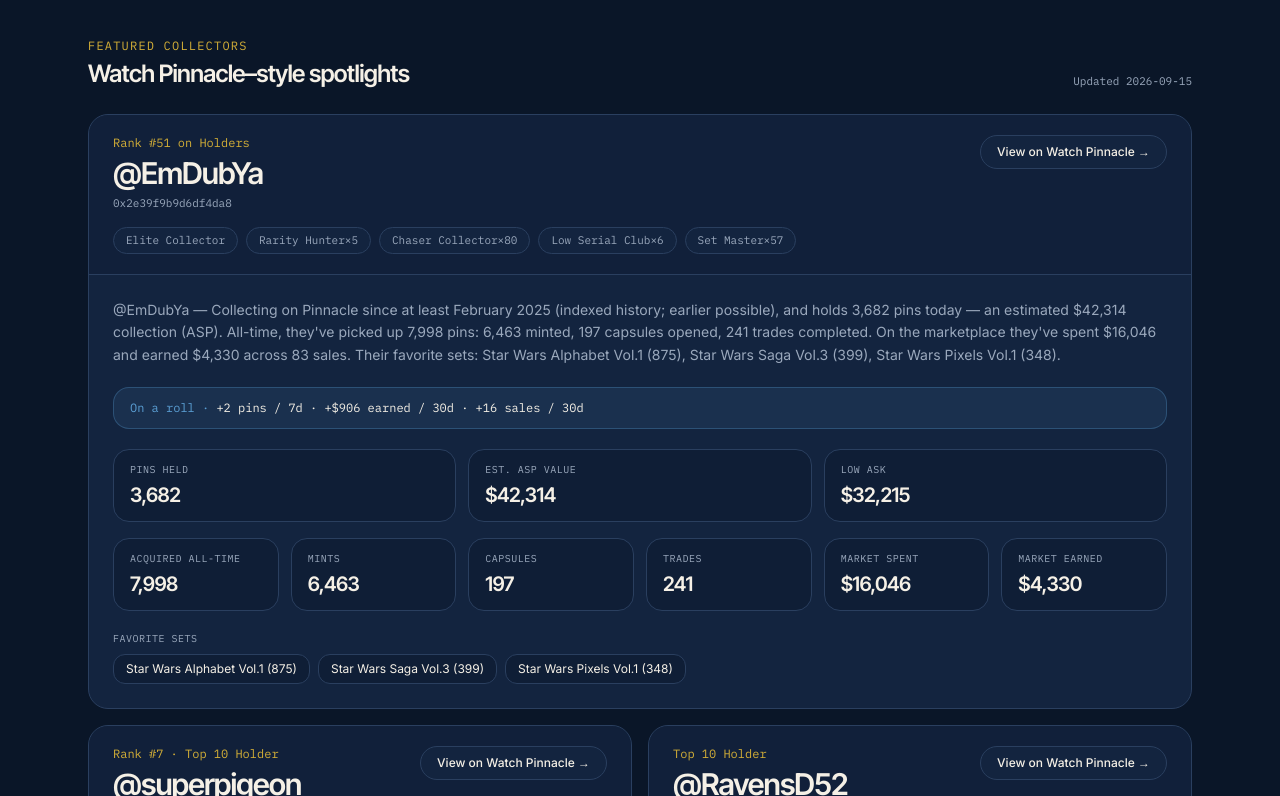
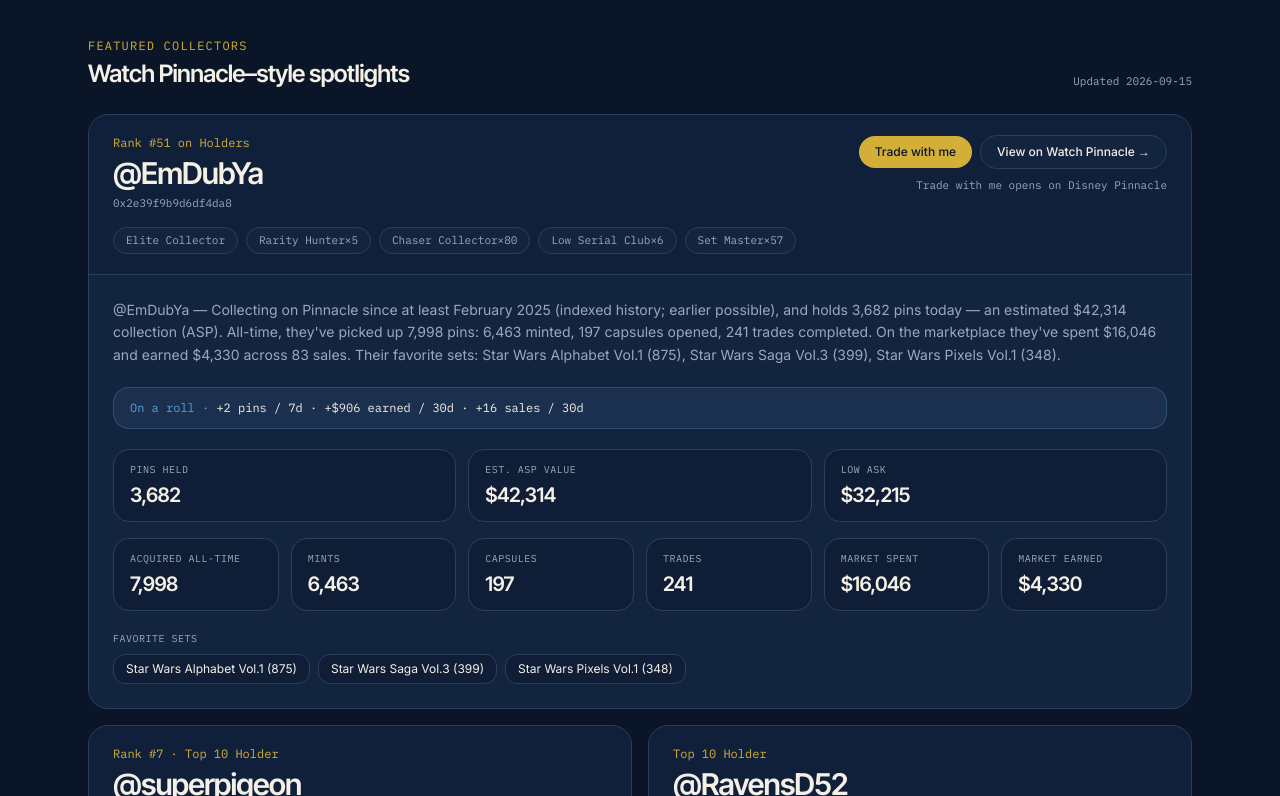
Before and after one commit to Pinsider411/digitalpinclub, a Next.js app: page /spotlights in a window 1280 px wide. Shown: the part 884-1680 px from the top of the page. Built offline with nearby package versions, Linux system fonts and the light colour scheme.

Commit message:
Preview: Trade with me on featured collector cards
Add optional tradeUrl on SpotlightCollector (defaults to Disney
Pinnacle /trade?user=handle) and a navy-gold Trade with me pill
beside View on Watch Pinnacle on each CollectorCard.

```diff
--- a/src/app/spotlights/page.tsx
+++ b/src/app/spotlights/page.tsx
@@ -29,6 +29,9 @@
 
 function CollectorCard({ collector, featured }: { collector: SpotlightCollector; featured?: boolean }) {
   const narrative = buildSpotlightNarrative(collector);
+  const tradeUrl =
+    collector.tradeUrl ??
+    `https://disneypinnacle.com/trade?user=${encodeURIComponent(collector.handle)}`;
 
   return (
     <article
@@ -45,6 +48,16 @@
             </h2>
             <p className="mt-1 font-mono text-[11px] text-muted">{collector.address}</p>
           </div>
+          <div className="flex flex-col items-stretch gap-2 sm:items-end">
+            <div className="flex flex-wrap items-center justify-end gap-2">
+              <a
+                href={tradeUrl}
+                target="_blank"
+                rel="noopener noreferrer"
+                className="pill bg-cta px-4 py-2 text-xs font-medium text-cta-text transition hover:brightness-110"
+              >
+                Trade with me
+              </a>
               <a
                 href={collector.profileUrl}
                 target="_blank"
@@ -53,6 +66,11 @@
               >
                 View on Watch Pinnacle →
               </a>
+            </div>
+            <p className="font-mono text-[11px] text-muted sm:text-right">
+              Trade with me opens on Disney Pinnacle
+            </p>
+          </div>
         </div>
         <div className="mt-4 flex flex-wrap gap-2">
           {collector.badges.map((badge) => (
--- a/src/data/spotlights.ts
+++ b/src/data/spotlights.ts
@@ -9,6 +9,8 @@
   handle: string;
   address: string;
   profileUrl: string;
+  /** Disney Pinnacle trade link; defaults to /trade?user=handle when omitted */
+  tradeUrl?: string;
   rankLabel: string | null;
   badges: string[];
   pinsHeld: number;
```
Lines whose indentation alone changed are shown as unchanged.
